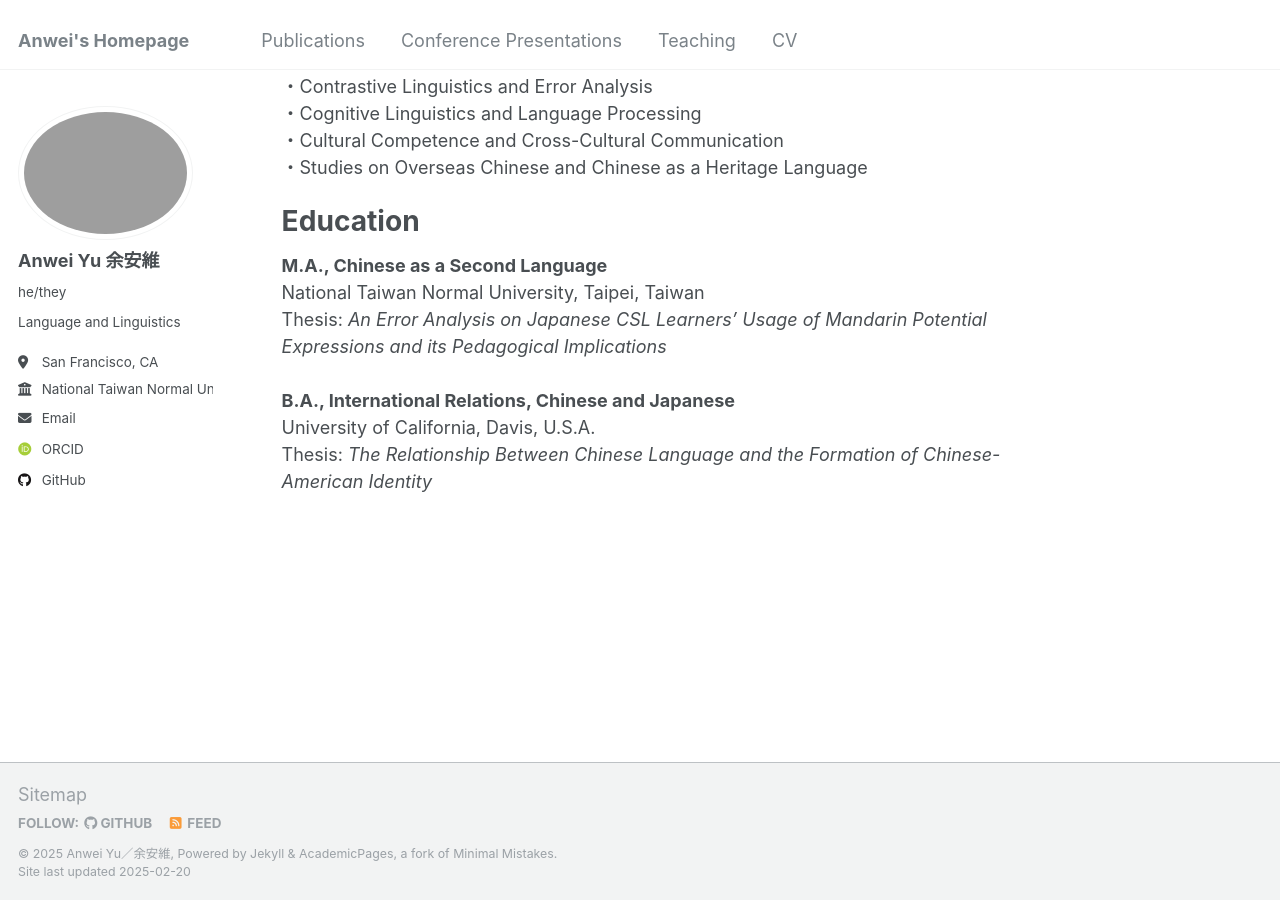
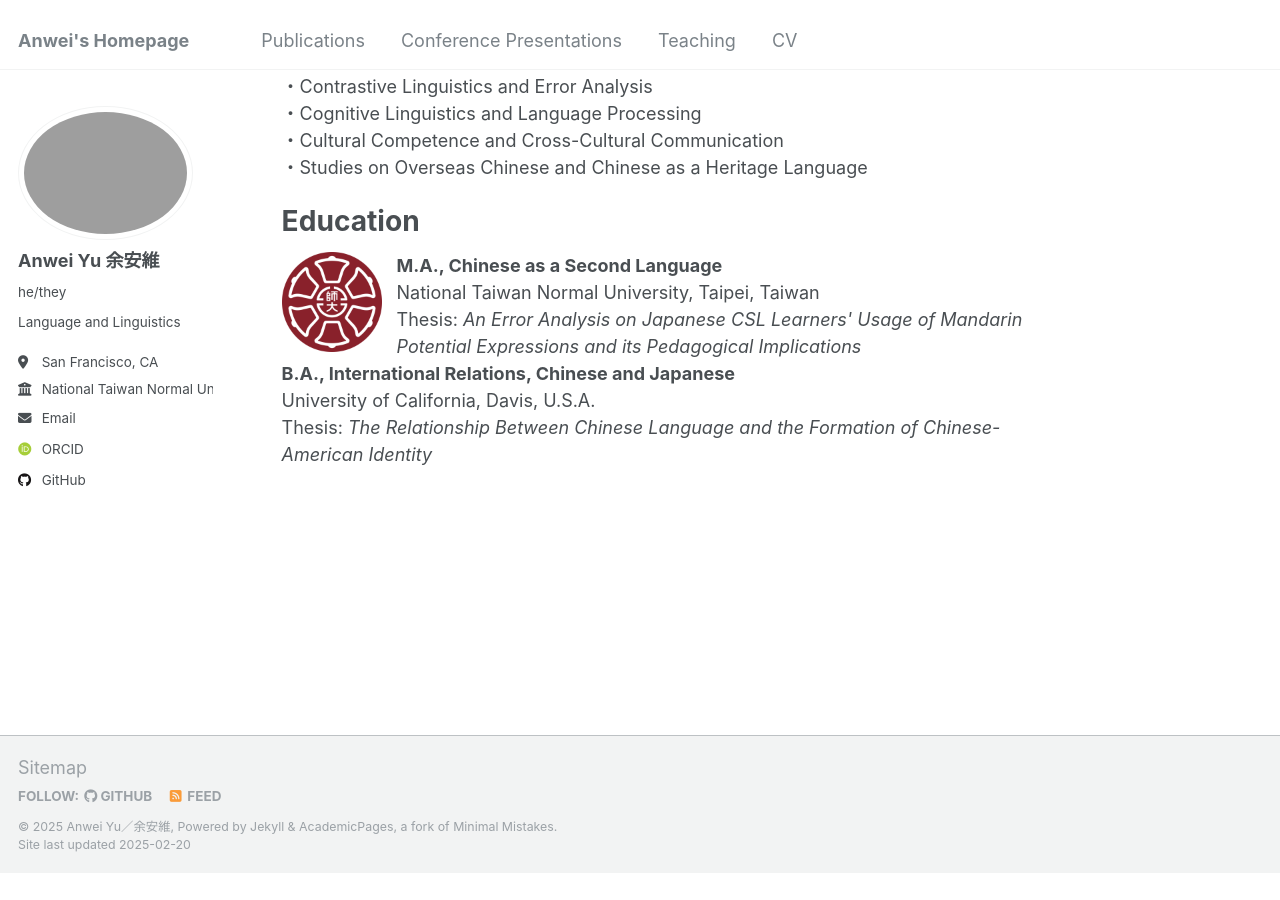
Before and after one commit to anweiyu/anweiyu.github.io, a Jekyll site: the page built from _pages/about.md, in a window 1280 px wide and 900 px high, scrolled down 572 px. Built offline with Jekyll 4.4.1, drawn with Linux system fonts in a browser that asks for light colours; some web fonts are replaced; after the commit the page ends 1445 px from its top, so only the background shows below that.

Commit message:
Update about.md

```diff
--- a/_pages/about.md
+++ b/_pages/about.md
@@ -24,9 +24,11 @@ Research Interests
 
 Education
 ======
-<strong>M.A., Chinese as a Second Language</strong><br>
+<div style="display: flex; align-items:flex-start;text-align: left;">
+  <img src="images/NTNU.png" alt="NTNU Logo" width= "100" style="margin-right: 15px;">
+  <p style="margin: 0;"><strong>M.A., Chinese as a Second Language</strong><br>
     National Taiwan Normal University, Taipei, Taiwan<br>
-    Thesis: <em>An Error Analysis on Japanese CSL Learners' Usage of Mandarin Potential Expressions and its Pedagogical Implications</em><br><br>
+    Thesis: <em>An Error Analysis on Japanese CSL Learners' Usage of Mandarin Potential Expressions and its Pedagogical Implications</em></p></div>
 <strong>B.A., International Relations, Chinese and Japanese</strong><br>
     University of California, Davis, U.S.A.<br>
     Thesis: <em>The Relationship Between Chinese Language and the Formation of Chinese-American Identity</em>
```
